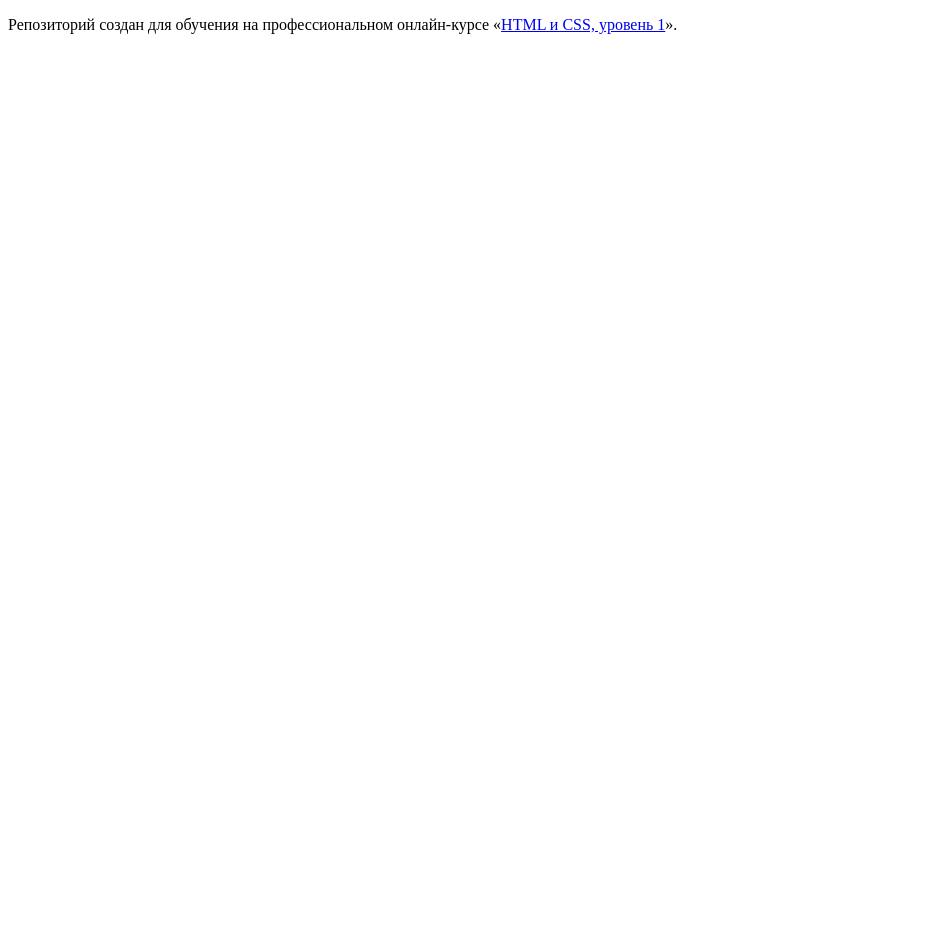
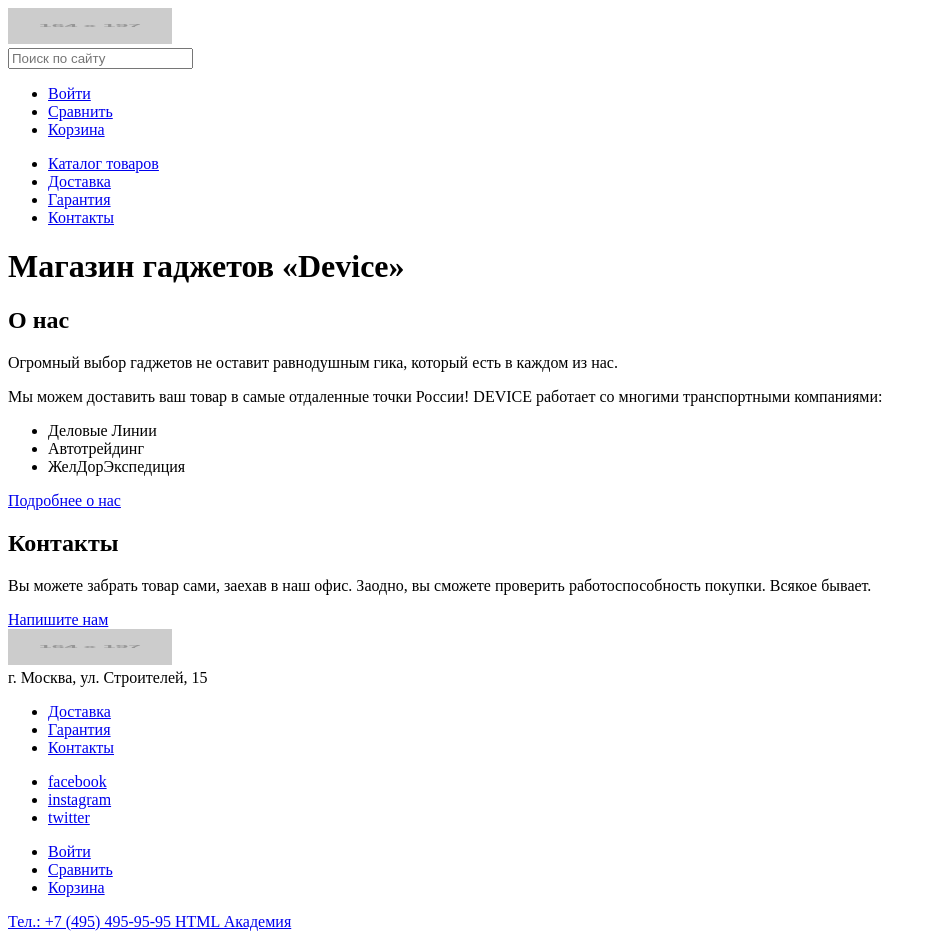
Before and after one commit to sanyacastor/962747-device-28, a plain HTML site: page index.html in a window 1280 px wide. Shown: the whole page, without its empty margins (0-932 px from the left). Before the commit the page ends 800 px from the top, so only its background shows below. Drawn offline with Linux system fonts and the light colour scheme.

Commit message:
Add index.html and catalog.html

```diff
--- a/index.html
+++ b/index.html
@@ -1,12 +1,113 @@
 <!DOCTYPE html>
 <html lang="ru">
   <head>
-    <meta charset="utf-8">
+    <meta charset="utf-8" />
     <title>HTML Academy: Девайс</title>
   </head>
   <body>
+    <div class="container">
+      <header class="main-header">
+        <a href="index.html" class="header-logo">
+          <img
+            src="http://placehold.it/164x197"
+            alt="Логотип магазина «Device»"
+            width="164"
+            height="36"
+          />
+        </a>
+        <nav class="header-nav">
+          <label class="search-wrapper">
+            <input
+              class="header-search"
+              type="search"
+              placeholder="Поиск по сайту"
+            />
+          </label>
+          <ul class="nav-list">
+            <li><a href="#" class="nav-item">Войти</a></li>
+            <li><a href="#" class="nav-item">Сравнить</a></li>
+            <li><a href="#" class="nav-item">Корзина</a></li>
+          </ul>
+          <ul class="menu-list">
+            <li><a href="#" class="menu-item">Каталог товаров</a></li>
+            <li><a href="#" class="menu-item">Доставка</a></li>
+            <li><a href="#" class="menu-item">Гарантия</a></li>
+            <li><a href="#" class="menu-item">Контакты</a></li>
+          </ul>
+        </nav>
+      </header>
+      <main class="main-container">
+        <h1 class="visualy-hidden">Магазин гаджетов «Device»</h1>
+        <!-- Скоро тут будет блок галерея и доставка -->
+        <section class="about">
+          <h2>
+            <span class="about-header">
+              О нас
+            </span>
+          </h2>
+          <p>
+            Огромный выбор гаджетов не оставит равнодушным гика, который есть в
+            каждом из нас.
+          </p>
 
-    <p>Репозиторий создан для обучения на профессиональном онлайн‑курсе «<a href="https://htmlacademy.ru/intensive/htmlcss">HTML и CSS, уровень 1</a>».</p>
+          <p>
+            Мы можем доставить ваш товар в самые отдаленные точки России! DEVICE
+            работает со многими транспортными компаниями:
+          </p>
 
+          <ul class="about-cities-list">
+            <li>Деловые Линии</li>
+            <li>Автотрейдинг</li>
+            <li>ЖелДорЭкспедиция</li>
+          </ul>
+          <a href="#" class="button">Подробнее о нас</a>
+        </section>
+        <section class="contacts">
+          <h2>
+            <span class="contacts-header">
+              Контакты
+            </span>
+          </h2>
+          <p>
+            Вы можете забрать товар сами, заехав в наш офис. Заодно, вы сможете
+            проверить работоспособность покупки. Всякое бывает.
+          </p>
+          <div class="map"></div>
+          <a href="#" class="button">Напишите нам</a>
+        </section>
+      </main>
+      <footer class="footer">
+        <a class="footer-logo">
+          <img
+            src="http://placehold.it/164x197"
+            alt="Логотип магазина «Device»"
+            width="164"
+            height="36"
+          />
+        </a>
+        <div class="footer-address">г. Москва, ул. Строителей, 15</div>
+        <ul class="footer-nav">
+          <li><a href="#" class="nav-item">Доставка</a></li>
+          <li><a href="#" class="nav-item">Гарантия</a></li>
+          <li><a href="#" class="nav-item">Контакты</a></li>
+        </ul>
+        <ul class="footer-social">
+          <li><a href="#" class="social-item">facebook</a></li>
+          <li><a href="#" class="social-item">instagram</a></li>
+          <li><a href="#" class="social-item">twitter</a></li>
+        </ul>
+        <ul class="footer-menu">
+          <li><a href="#" class="menu-item">Войти</a></li>
+          <li><a href="#" class="menu-item">Сравнить</a></li>
+          <li><a href="#" class="menu-item">Корзина</a></li>
+        </ul>
+        <a href="tel:+74954959595" class="footer-phone">
+          Тел.: +7 (495) 495-95-95
+        </a>
+        <a href="https://htmlacademy.ru/intensive/htmlcss" class="academy-logo">
+          HTML Академия
+        </a>
+      </footer>
+    </div>
   </body>
 </html>
```
Also changed, not shown: catalog.html (added, +204 -0 lines).
